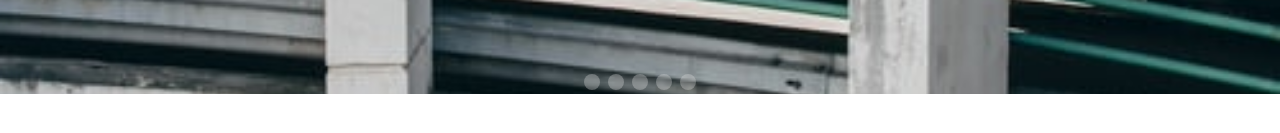
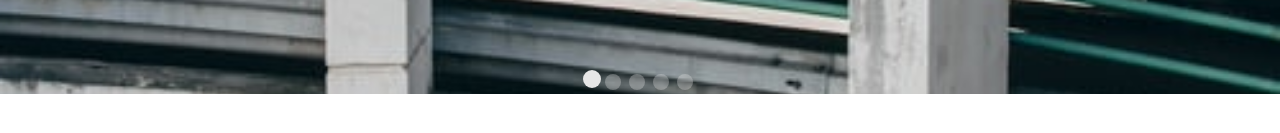
Before and after one commit to JakeJohnson05/image-carousel, an Angular app: page / in a window 1280 px wide. Shown: the part 611-744 px from the top of the page. Built offline with nearby package versions, Linux system fonts and the light colour scheme.

Commit message:
Index buttons reflect and ctrl carousel image

```diff
--- a/src/app/app.component.html
+++ b/src/app/app.component.html
@@ -19,6 +19,6 @@
 		<div class="carousel-btn right" (click)="changeImage(1)">keyboard_arrow_right</div>
 	</div>
 	<div class="carousel-index">
-		<div *ngFor="let imagePath of carouselImages; index as i" class="index-btn"></div>
+		<div *ngFor="let imagePath of carouselImages; index as i" [ngClass]="{'index-btn':true, 'current':i == currentImage}" (click)="currentImage = i"></div>
 	</div>
 </div>
--- a/src/app/app.component.scss
+++ b/src/app/app.component.scss
@@ -62,9 +62,20 @@ div.carousel {
 			$indexIndexSize: 16px;
 			height: $indexIndexSize;
 			width: $indexIndexSize;
+			cursor: pointer;
 			border-radius: 50%;
 			margin: 4px;
 			background: #e6e6e650;
+			border: 2px solid #e6e6e600;
+			$indexBtnTransitionT: .3s;
+			transition: height $indexBtnTransitionT, width $indexBtnTransitionT, margin $indexBtnTransitionT, background $indexBtnTransitionT, border $indexBtnTransitionT;
+			&:hover { border: 2px solid #e6e6e6 }
+			&.current {
+				margin: 0;
+				height: 18px;
+				width: 18px;
+				background: #e6e6e6;
+			}
 		}
 	}
 
```
